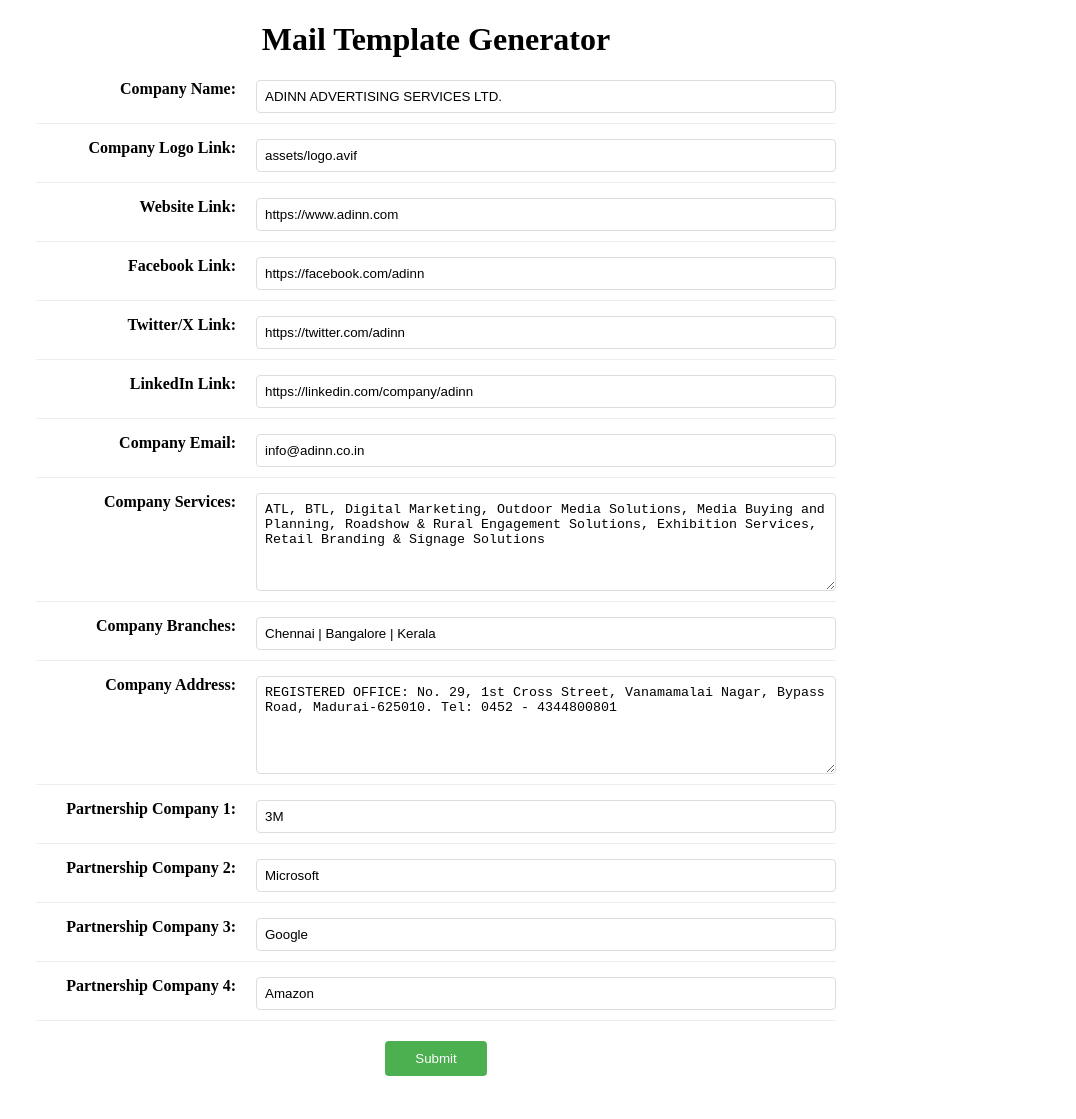
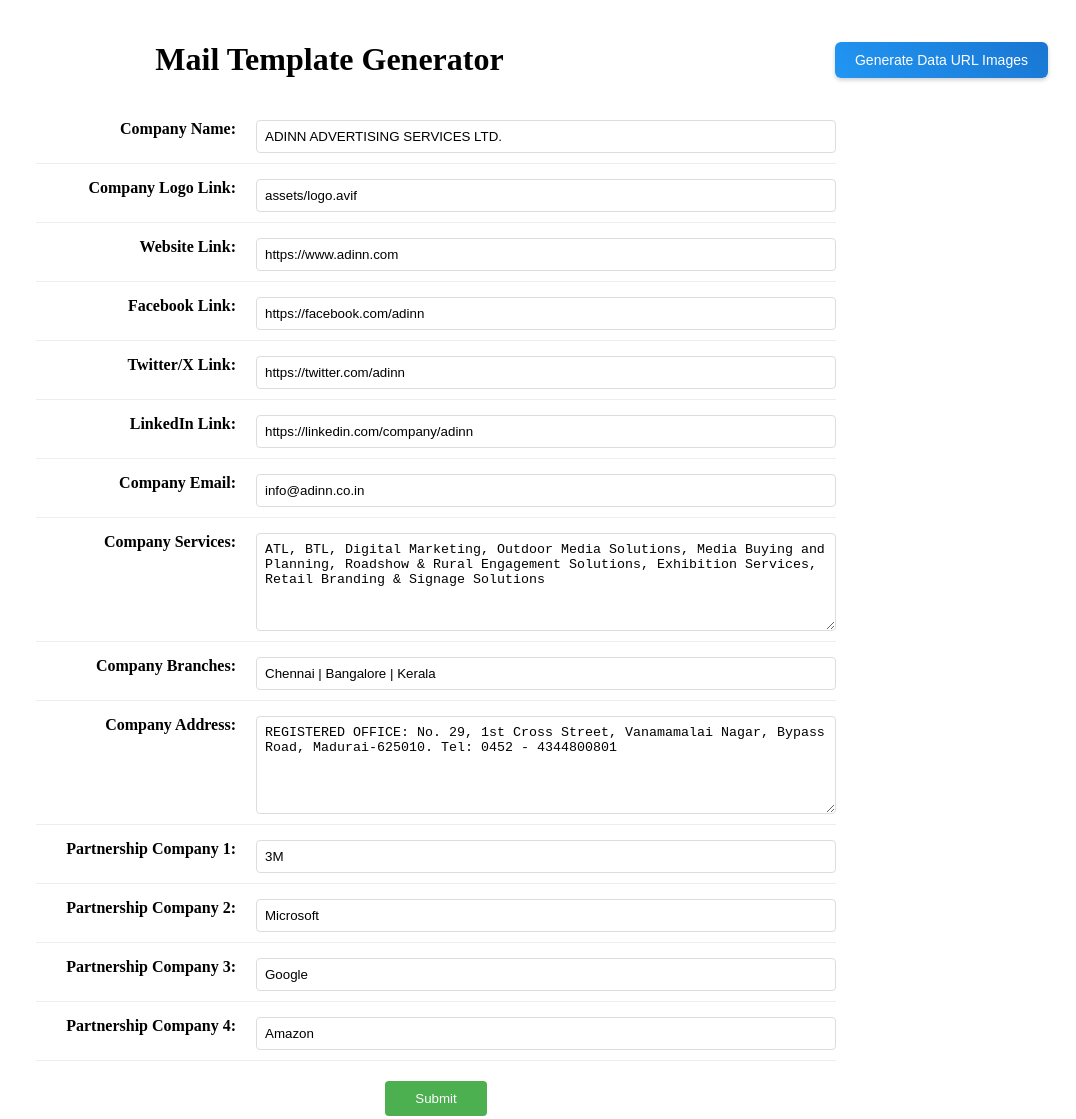
Before and after one commit to muhammed-bilal-uxd/adinn-mail-template, a website: page index.html in a window 1280 px wide. Shown: the whole page, without its empty margins (204-1280 px from the left). Before the commit the page ends 1096 px from the top, so only its background shows below. Drawn offline with nearby package versions, Linux system fonts and the light colour scheme.

Commit message:
feat: Add button for generating data URL images and enhance layout in mail template

```diff
--- a/index.html
+++ b/index.html
@@ -60,7 +60,40 @@
     </style>
   </head>
   <body>
-    <h1 class="page-title">Mail Template Generator</h1>
+    <div
+      style="
+        display: flex;
+        justify-content: space-between;
+        align-items: center;
+        margin: 20px;
+      "
+    >
+      <span></span>
+      <h1 class="page-title">Mail Template Generator</h1>
+      <a
+        href="https://www.base64-image.de/"
+        target="_blank"
+        style="text-decoration: none"
+      >
+        <button
+          id="generateTemplate"
+          style="
+            padding: 10px 20px;
+            background: linear-gradient(45deg, #2196f3, #1976d2);
+            color: white;
+            border: none;
+            border-radius: 6px;
+            font-size: 14px;
+            font-weight: 500;
+            box-shadow: 0 2px 4px rgba(0, 0, 0, 0.2);
+            transition: all 0.3s ease;
+            cursor: pointer;
+          "
+        >
+          Generate Data URL Images
+        </button>
+      </a>
+    </div>
     <form id="myForm">
       <div class="form-container">
         <div class="form-row">
```
